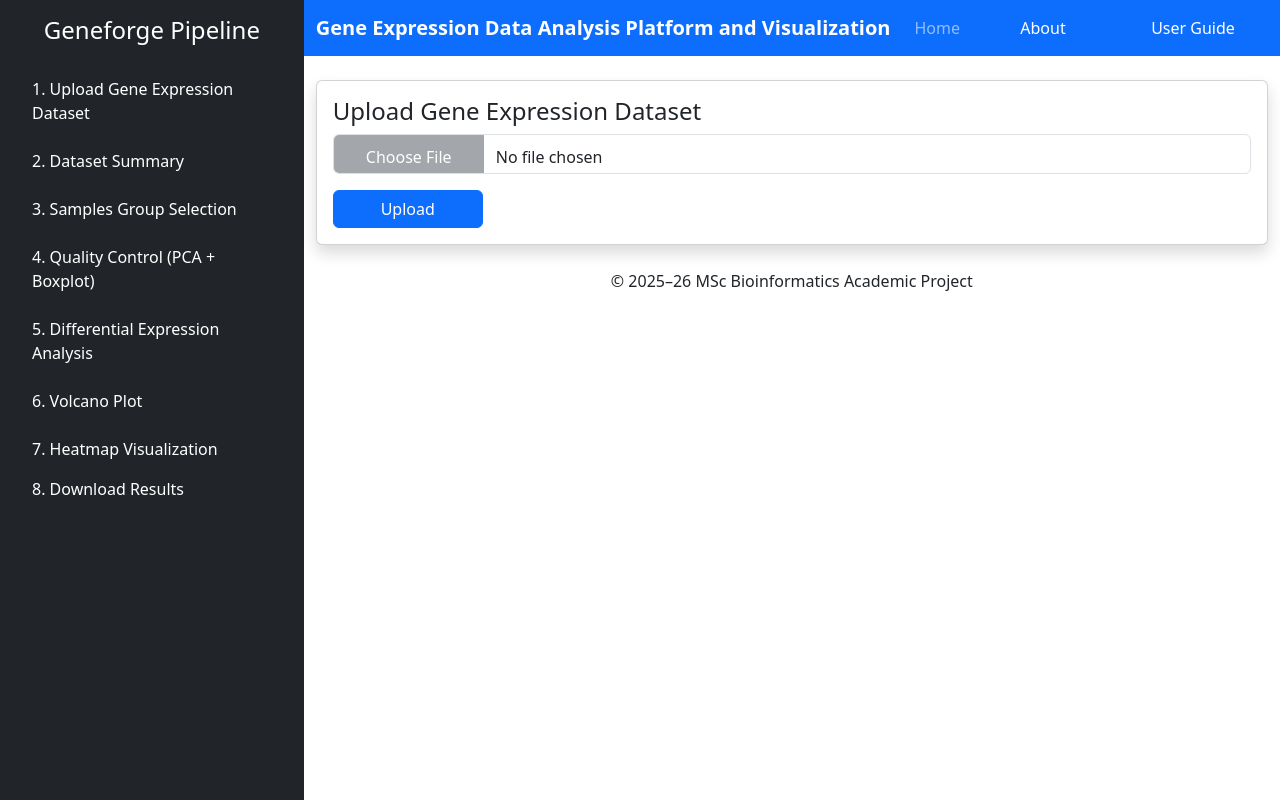
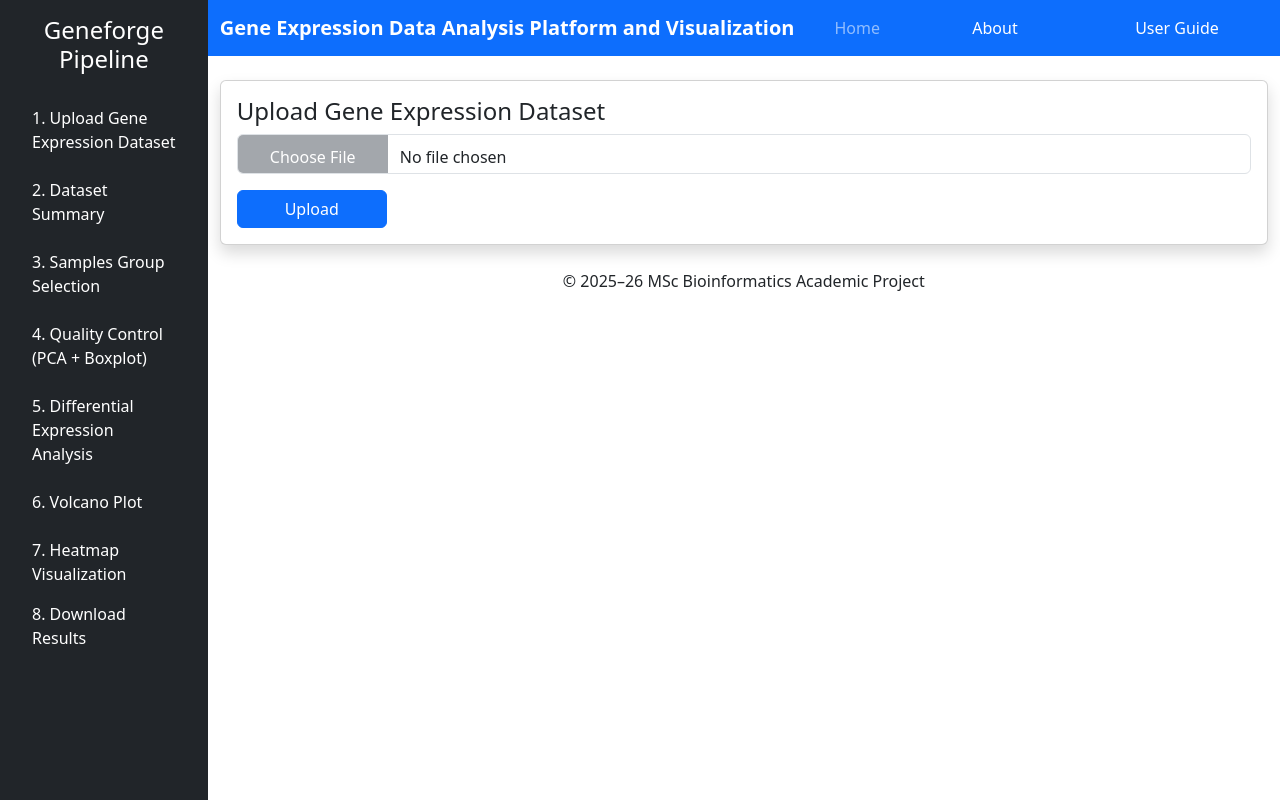
Before and after one commit to achaljogi/geneforge-frontend, a React (Create React App) app: page / in a window 1280 px wide. Built offline with nearby package versions, Linux system fonts and the light colour scheme; no server answers.

Commit message:
Adjusted navbar button spacing

```diff
--- a/src/Navbar.js
+++ b/src/Navbar.js
@@ -28,14 +28,14 @@
             <ul className="navbar-nav ms-auto">
 
               {/* Home */}
-              <li className="nav-item">
+              <li className="nav-item mx-3">
                 <a className="nav-link" href="#home">
                   Home
                 </a>
               </li>
 
               {/* About button */}
-              <li className="nav-item">
+              <li className="nav-item mx-3">
                 <button
                   className="btn nav-link border-0 bg-transparent text-white"
                   onClick={() => setShowAbout(true)}
@@ -45,7 +45,7 @@
               </li>
 
               {/* User Guide button */}
-              <li className="nav-item">
+              <li className="nav-item mx-3">
                 <button
                   className="btn nav-link border-0 bg-transparent text-white"
                   onClick={() => setShowGuide(true)}
```
